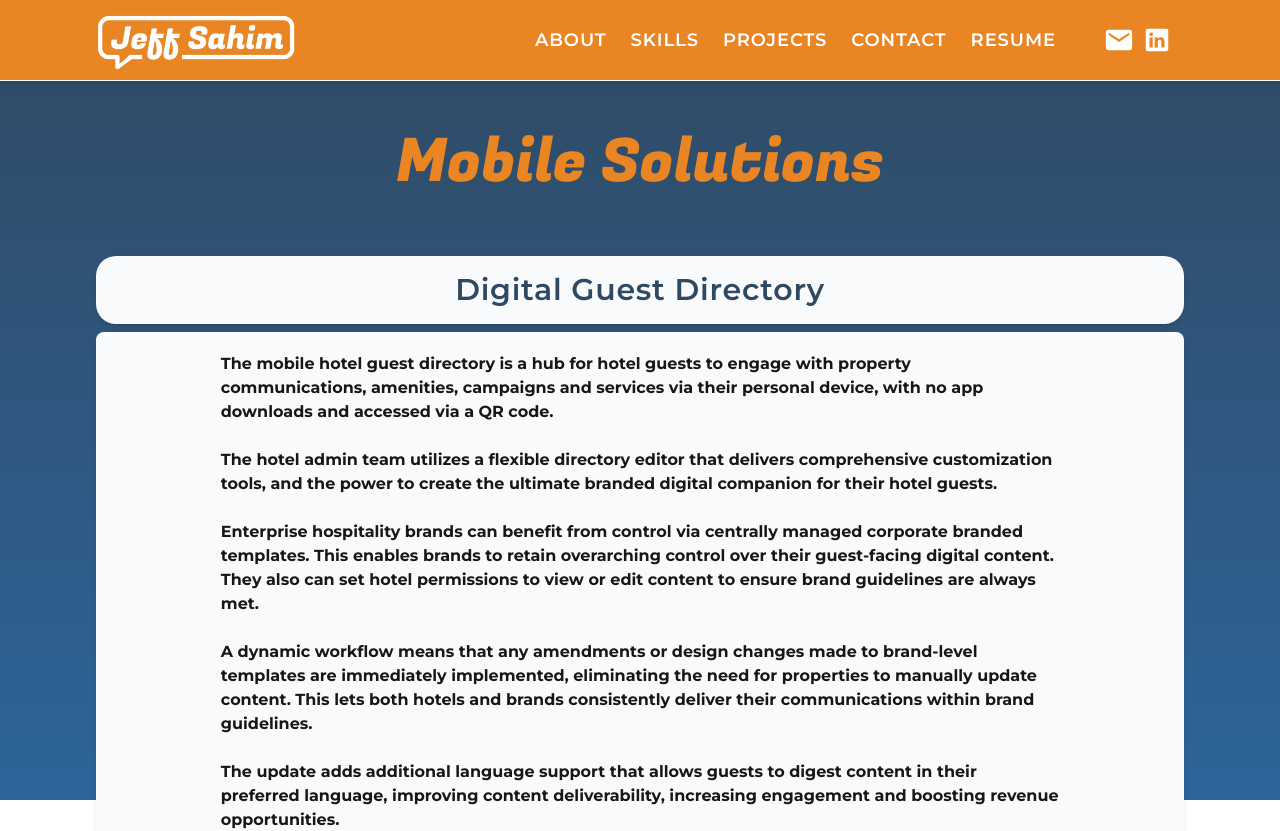
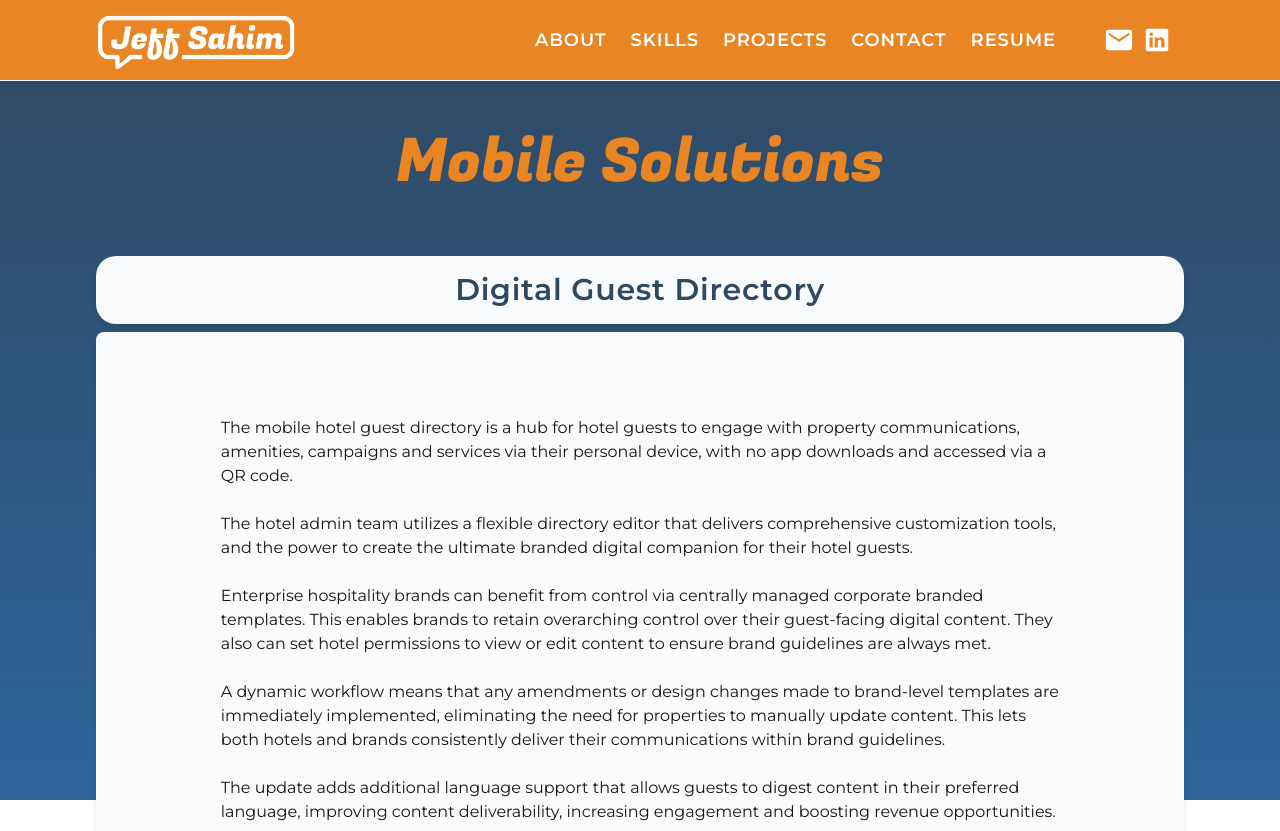
Before and after one commit to jsahim/portfolio, a Next.js app: page /mobile in a window 1280 px wide. Shown: the top 831 px of the page. Built offline with nearby package versions, Linux system fonts and the light colour scheme.

Commit message:
Add name

```diff
--- a/src/app/mobile/page.tsx
+++ b/src/app/mobile/page.tsx
@@ -8,14 +8,12 @@ export default function Mobile() {
 
       <h2 id="uxProjects" className="text-3xl p-2 py-4 text-center font-semibold tracking-wide w-[100%] text-[#304962] z-1 rounded-[20px] bg-gray-50 mb-2 shadow-md">Digital Guest Directory</h2>
       <div className="flex flex-wrap w-[100%] h-full justify-center bg-gray-50 rounded-[50px] shadow-md p-5 rounded-t-lg mb-14">
-        <p className="text-base text-left pb-3 w-[80%]">
-          <strong>
+        <p className="text-base text-left py-16 w-[80%]">
             The mobile hotel guest directory is a hub for hotel guests to engage with property communications, amenities, campaigns and services via their personal device, with no app downloads and accessed via a QR code. <br/><br/>
             The hotel admin team utilizes a flexible directory editor that delivers comprehensive customization tools, and the power to create the ultimate branded digital companion for their hotel guests.<br/><br/>
             Enterprise hospitality brands can benefit from control via centrally managed corporate branded templates. This enables brands to retain overarching control over their guest-facing digital content. They also can set hotel permissions to view or edit content to ensure brand guidelines are always met.<br/><br/>
             A dynamic workflow means that any amendments or design changes made to brand-level templates are immediately implemented, eliminating the need for properties to manually update content. This lets both hotels and brands consistently deliver their communications within brand guidelines.<br/><br/>
             The update adds additional language support that allows guests to digest content in their preferred language, improving content deliverability, increasing engagement and boosting revenue opportunities.
-          </strong>
         </p>
           <div className="flex flex-col h-[auto] justify-evenly items-start p-5">
             <div className="w-[100%] flex flex-col justify-evenly items-center">
```
